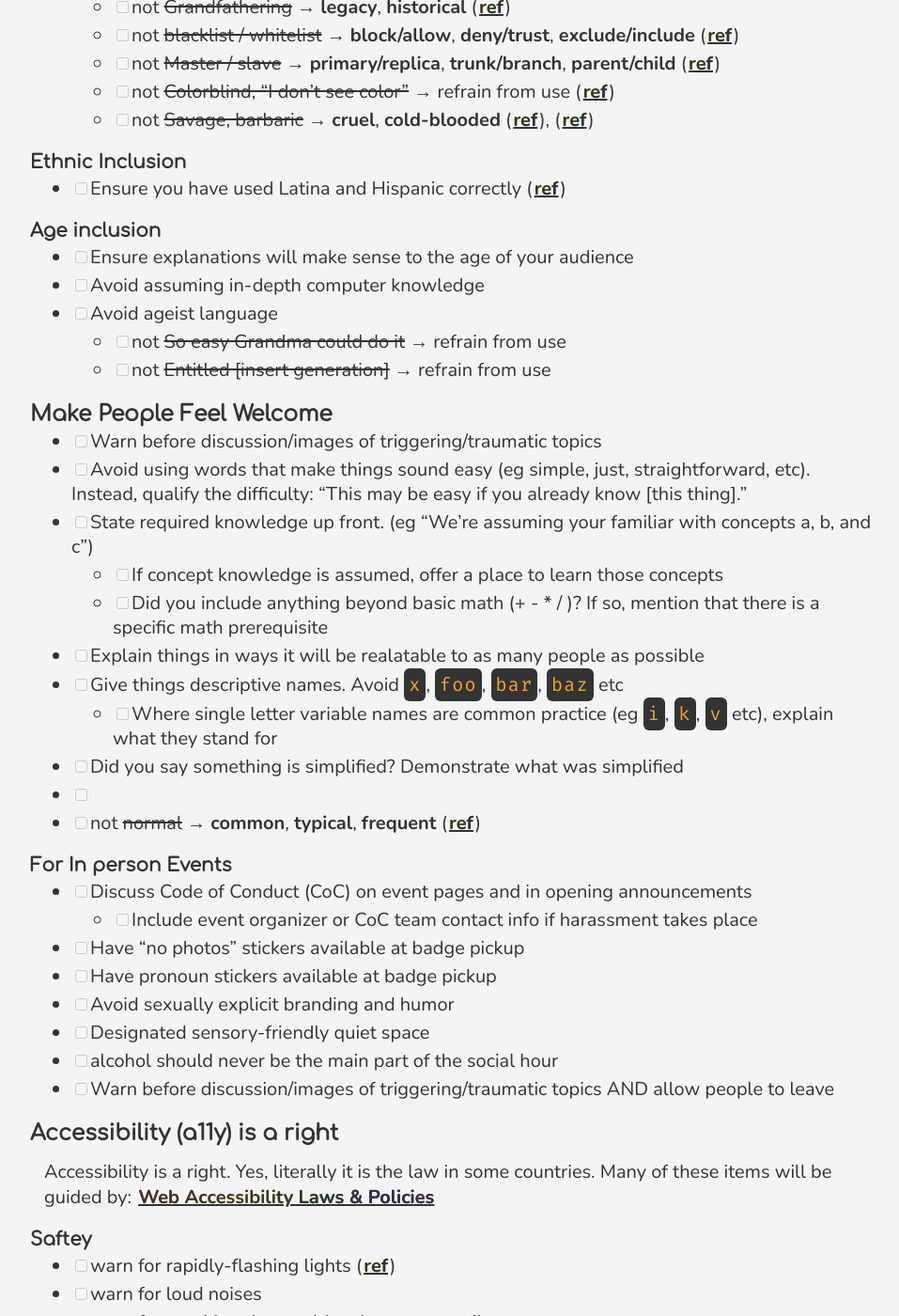
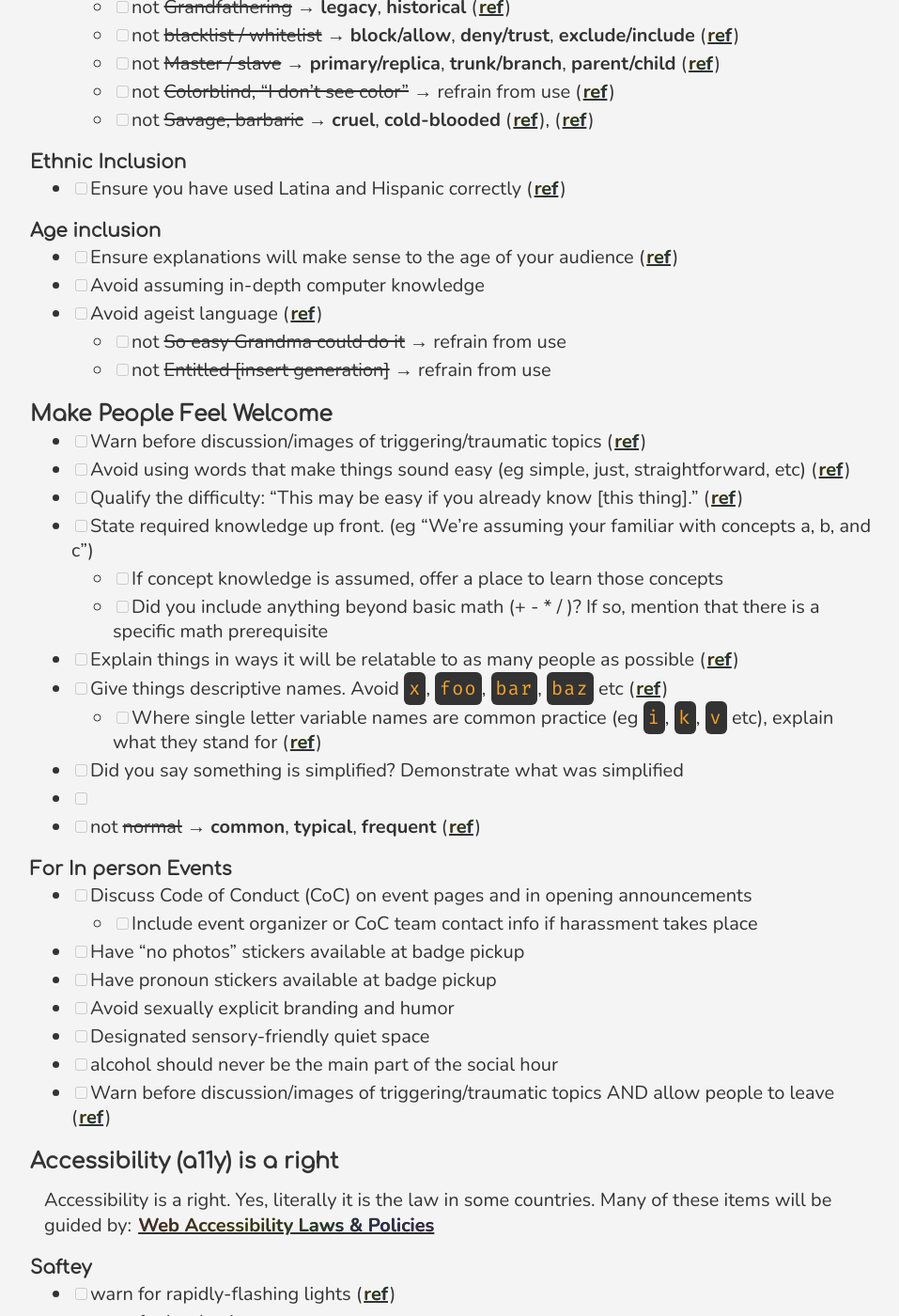
Before and after one commit to VickiLanger/OpenGates, a Jekyll site: the page built from checklist_working-copy.md, in a window 1280 px wide and 1400 px high, scrolled down 2775 px. Shown: the whole window at 94% size, without its empty margins (160-1117 px from the left). Built offline with Jekyll 4.4.1, drawn with Linux system fonts in a browser that asks for light colours; nearby versions of some CDN libraries; library files that are not in the unit come from our copies; comment, search, counter and statistics services are not loaded; some of the changed text lies outside the part shown.

Commit message:
Add References #1

```diff
--- a/checklist_working-copy.md
+++ b/checklist_working-copy.md
@@ -48,7 +48,7 @@ The checklist is **not** in order of importance. It is broken down into sections
 - [ ] Avoid cultural appropriation ([ref](https://au.reachout.com/articles/why-cultural-appropriation-isnt-cool))
     - [ ] not ~~Guru~~ → **expert**, **teacher** ([ref](https://www.dictionary.com/e/stop-using-in-2020?utm_medium=referral&utm_source=idealist))
     - [ ] not ~~Spirit animal~~ → **personal mascot** ([ref](https://www.selfdefined.app/definitions/pow-wow/))
-    - [ ] not ~~Pow-wow~~ → if you meant "meeting", [look up some synonyms](https://www.thesaurus.com/browse/meeting)) ([ref](https://www.selfdefined.app/definitions/pow-wow/))
+    - [ ] not ~~Pow-wow~~ → if you meant "meeting", [look up some synonyms](https://www.thesaurus.com/browse/meeting)). ([ref](https://www.selfdefined.app/definitions/pow-wow/))
     - [ ] not ~~Tribe~~ → refrain from use, or replace it with a term without appropriation like "close group of friends" ([ref](https://www.selfdefined.app/definitions/tribe/))
     - [ ] not ~~Totemic animal~~ → refrain from use ([ref](https://www.selfdefined.app/definitions/totemic-animal/))
 - [ ] Avoid culturally offensives terms and phrases
@@ -97,23 +97,24 @@ The checklist is **not** in order of importance. It is broken down into sections
 - [ ] Ensure you have used Latina and Hispanic correctly ([ref](https://www.yesprep.org/news/blog/featured/~board/blog/post/hispanic-vs-latinos-vs-latinx-explained))
 
 #### Age inclusion <a name="age" id="jump-nav"></a>
-- [ ] Ensure explanations will make sense to the age of your audience
+- [ ] Ensure explanations will make sense to the age of your audience ([ref](https://www.comm.pitt.edu/oral-comm-lab/audience-analysis))
 - [ ] Avoid assuming in-depth computer knowledge
-- [ ] Avoid ageist language
+- [ ] Avoid ageist language ([ref](https://www.apa.org/monitor/2009/06/workplaces))
     - [ ] not ~~So easy Grandma could do it~~ → refrain from use
     - [ ] not ~~Entitled [insert generation]~~ → refrain from use
 
 
 
 ### Make People Feel Welcome <a name="welcome" id="jump-nav"></a>
-- [ ] Warn before discussion/images of triggering/traumatic topics
-- [ ] Avoid using words that make things sound easy (eg simple, just, straightforward, etc). Instead, qualify the difficulty: "This may be easy if you already know [this thing]."
+- [ ] Warn before discussion/images of triggering/traumatic topics ([ref](https://sites.lsa.umich.edu/inclusive-teaching-sandbox/wp-content/uploads/sites/853/2021/02/An-Introduction-to-Content-Warnings-and-Trigger-Warnings-Draft.pdf))
+- [ ] Avoid using words that make things sound easy (eg simple, just, straightforward, etc) ([ref](https://www.thefrugalgirl.com/stop-saying-things-are-easy-when-theyre-not/))
+- [ ] Qualify the difficulty: "This may be easy if you already know [this thing]." ([ref](https://www.thefrugalgirl.com/stop-saying-things-are-easy-when-theyre-not/))
 - [ ] State required knowledge up front. (eg "We're assuming your familiar with concepts a, b, and c")
     - [ ] If concept knowledge is assumed, offer a place to learn those concepts
     - [ ] Did you include anything beyond basic math (+ - * / )? If so, mention that there is a specific math prerequisite
-- [ ] Explain things in ways it will be realatable to as many people as possible
-- [ ] Give things descriptive names. Avoid `x`, `foo`, `bar`, `baz` etc
-    - [ ] Where single letter variable names are common practice (eg `i`, `k`, `v` etc), explain what they stand for
+- [ ] Explain things in ways it will be relatable to as many people as possible ([ref](https://www.catalyst.net.nz/blog/how-explain-things-better-using-analogies))
+- [ ] Give things descriptive names. Avoid `x`, `foo`, `bar`, `baz` etc ([ref](https://builtin.com/data-science/variable-names))
+    - [ ] Where single letter variable names are common practice (eg `i`, `k`, `v` etc), explain what they stand for ([ref](https://builtin.com/data-science/variable-names))
 - [ ] Did you say something is simplified? Demonstrate what was simplified
 - [ ] <!--Don't talk down to non-engineering teammates and end users!-->
 - [ ] not ~~normal~~ → **common**, **typical**, **frequent** ([ref](https://medium.com/@leoji/avoid-the-word-normal-and-use-more-words-709fb6a9a11f))
@@ -127,7 +128,7 @@ The checklist is **not** in order of importance. It is broken down into sections
 - [ ] Avoid sexually explicit branding and humor
 - [ ] Designated sensory-friendly quiet space
 - [ ] alcohol should never be the main part of the social hour
-- [ ] Warn before discussion/images of triggering/traumatic topics AND allow people to leave
+- [ ] Warn before discussion/images of triggering/traumatic topics AND allow people to leave ([ref](https://sites.lsa.umich.edu/inclusive-teaching-sandbox/wp-content/uploads/sites/853/2021/02/An-Introduction-to-Content-Warnings-and-Trigger-Warnings-Draft.pdf))
 
 
 ### Accessibility (a11y) is a right <a name="a11y" id="jump-nav"></a>
@@ -146,17 +147,17 @@ People should be able see and read even with impaired vision
 - [ ] Tested with Screen Reader ([test here](https://webaim.org/simulations/screenreader)) ([ref](https://www.tpgi.com/screen-readers-accessibility-testing/#:~:text=If%20you%20test%20for%20accessibility,a%20poor%20user%20experience%20exists.))
 - [ ] AA or AAA level color contrast ratios ([test here](http://colorsafe.co/))
 - [ ] Avoid "fancy lettering" and odd capitalisation ([ref](https://www.selfdefined.app/definitions/spongebob-case/))
-- [ ] Include transcripts for audio content
-- [ ] Include subtitles for video content
+- [ ] Include transcripts for audio content ([ref](https://www.w3.org/WAI/media/av/captions/#captions-and-subtitles))
+- [ ] Include subtitles for video content ([ref](https://www.w3.org/WAI/media/av/captions/#captions-and-subtitles))
 - [ ] Don't rely on bold/italics/strikethrough to convey meaning ([ref](https://www.tempertemper.net/blog/be-careful-with-strikethrough))
 - [ ] Use `rem` and `em` instead of px ([ref](https://dev.to/theodorusclarence/back-to-basic-should-we-use-rem-em-or-pixel-1hd0))
 
 #### Operable <a name="operable" id="jump-nav"></a>
-- [ ] Keyboard navigation works
-- [ ] Responsive
-- [ ] Works on different devices and browsers
-- [ ] Works with Assistive Technology
+- [ ] Keyboard navigation works ([ref](https://webaim.org/techniques/keyboard/))
+- [ ] Responsive ([ref](https://www.boia.org/blog/responsive-design-and-accessibility))
+- [ ] Works on different devices and browsers ([ref](https://www.w3.org/WAI/people-use-web/abilities-barriers/))
+- [ ] Works with Assistive Technology ([ref](https://www.w3.org/WAI/people-use-web/tools-techniques/))
 
 #### Organized <a name="oragnaized" id="jump-nav"></a>
 Arranged in a way that makes sense and use language that most people understand
-- [ ] Headings used appropriately
+- [ ] Headings used appropriately ([ref](https://developer.mozilla.org/en-US/docs/Glossary/Semantics))
```
Also changed, not shown: other parts of checklist_working-copy.md (+2 -2 lines), site/versions/1/checklist.md (+16 -15 lines).
